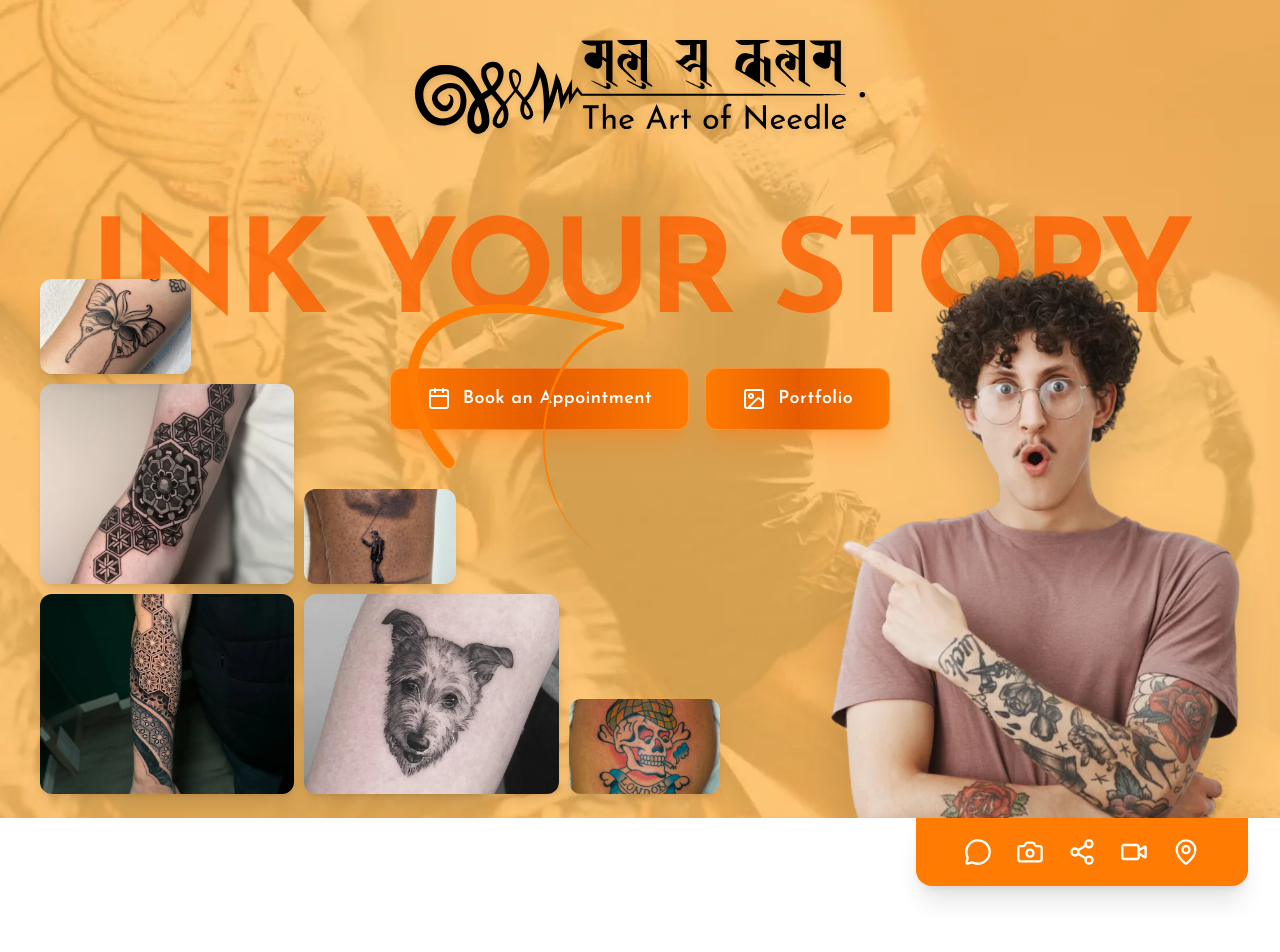
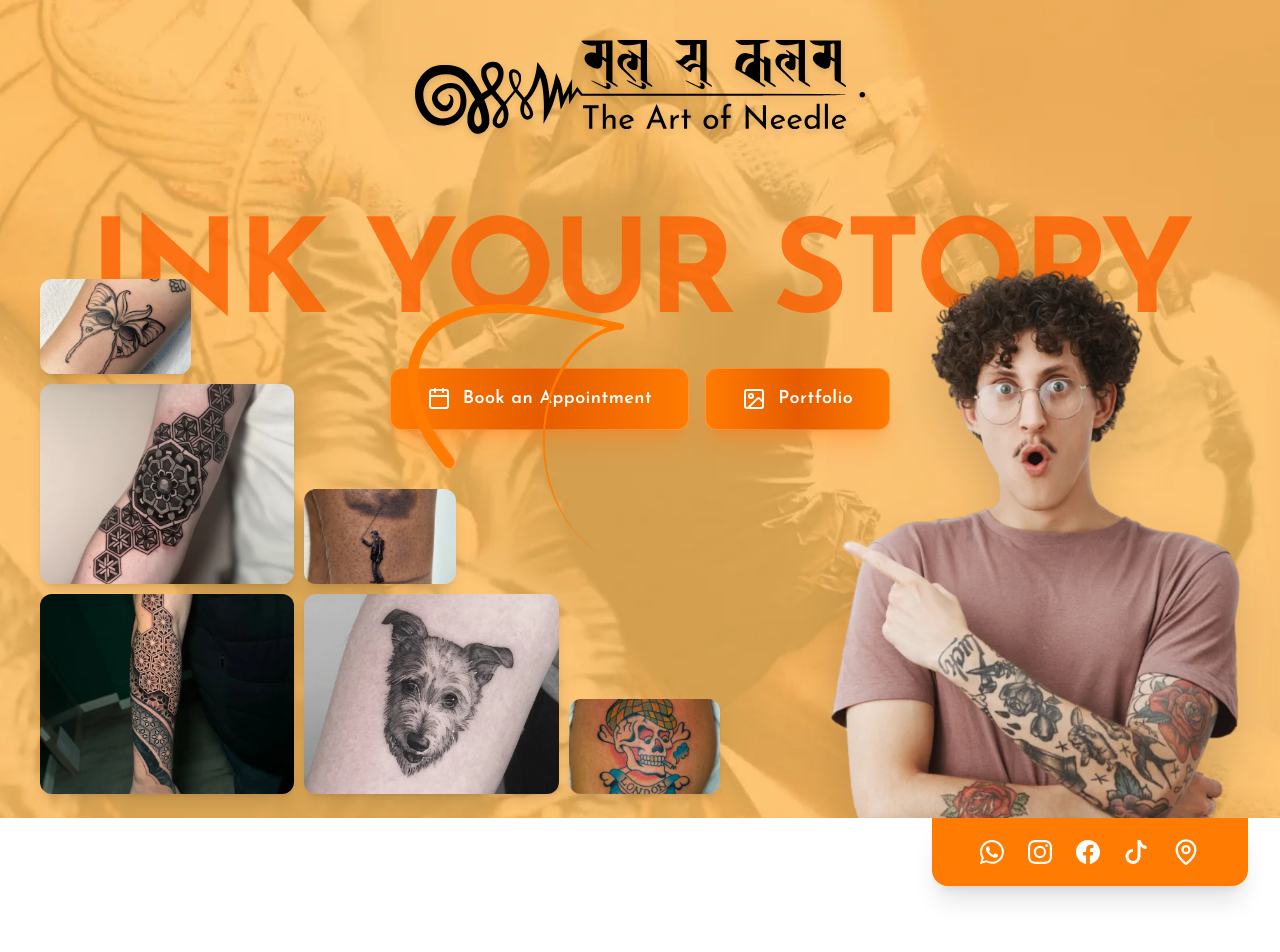
Before and after one commit to hudeopra/Mulu-Yu-Kalam, a Next.js app: page / in a window 1280 px wide. Shown: the top 952 px of the page. Built offline with nearby package versions, Linux system fonts and the light colour scheme; no server answers.

Commit message:
changed icons in about section

```diff
--- a/src/components/landing/AboutSection.tsx
+++ b/src/components/landing/AboutSection.tsx
@@ -16,7 +16,16 @@
                 aria-label="WhatsApp"
                 className="block text-white hover:text-[#ffbd5b] hover:scale-125 transition-all"
               >
-                <MessageCircle className="w-7 h-7" />
+                <svg
+                  xmlns="http://www.w3.org/2000/svg"
+                  width="24"
+                  height="24"
+                  fill="currentColor"
+                  className="bi bi-whatsapp"
+                  viewBox="0 0 16 16"
+                >
+                  <path d="M13.601 2.326A7.85 7.85 0 0 0 7.994 0C3.627 0 .068 3.558.064 7.926c0 1.399.366 2.76 1.057 3.965L0 16l4.204-1.102a7.9 7.9 0 0 0 3.79.965h.004c4.368 0 7.926-3.558 7.93-7.93A7.9 7.9 0 0 0 13.6 2.326zM7.994 14.521a6.6 6.6 0 0 1-3.356-.92l-.24-.144-2.494.654.666-2.433-.156-.251a6.56 6.56 0 0 1-1.007-3.505c0-3.626 2.957-6.584 6.591-6.584a6.56 6.56 0 0 1 4.66 1.931 6.56 6.56 0 0 1 1.928 4.66c-.004 3.639-2.961 6.592-6.592 6.592m3.615-4.934c-.197-.099-1.17-.578-1.353-.646-.182-.065-.315-.099-.445.099-.133.197-.513.646-.627.775-.114.133-.232.148-.43.05-.197-.1-.836-.308-1.592-.985-.59-.525-.985-1.175-1.103-1.372-.114-.198-.011-.304.088-.403.087-.088.197-.232.296-.346.1-.114.133-.198.198-.33.065-.134.034-.248-.015-.347-.05-.099-.445-1.076-.612-1.47-.16-.389-.323-.335-.445-.34-.114-.007-.247-.007-.38-.007a.73.73 0 0 0-.529.247c-.182.198-.691.677-.691 1.654s.71 1.916.81 2.049c.098.133 1.394 2.132 3.383 2.992.47.205.84.326 1.129.418.475.152.904.129 1.246.08.38-.058 1.171-.48 1.338-.943.164-.464.164-.86.114-.943-.049-.084-.182-.133-.38-.232" />
+                </svg>
               </a>
             </li>
             <li>
@@ -27,7 +36,16 @@
                 aria-label="Instagram"
                 className="block text-white hover:text-[#ffbd5b] hover:scale-125 transition-all"
               >
-                <Camera className="w-7 h-7" />
+                <svg
+                  xmlns="http://www.w3.org/2000/svg"
+                  width="24"
+                  height="24"
+                  fill="currentColor"
+                  className="bi bi-instagram"
+                  viewBox="0 0 16 16"
+                >
+                  <path d="M8 0C5.829 0 5.556.01 4.703.048 3.85.088 3.269.222 2.76.42a3.9 3.9 0 0 0-1.417.923A3.9 3.9 0 0 0 .42 2.76C.222 3.268.087 3.85.048 4.7.01 5.555 0 5.827 0 8.001c0 2.172.01 2.444.048 3.297.04.852.174 1.433.372 1.942.205.526.478.972.923 1.417.444.445.89.719 1.416.923.51.198 1.09.333 1.942.372C5.555 15.99 5.827 16 8 16s2.444-.01 3.298-.048c.851-.04 1.434-.174 1.943-.372a3.9 3.9 0 0 0 1.416-.923c.445-.445.718-.891.923-1.417.197-.509.332-1.09.372-1.942C15.99 10.445 16 10.173 16 8s-.01-2.445-.048-3.299c-.04-.851-.175-1.433-.372-1.941a3.9 3.9 0 0 0-.923-1.417A3.9 3.9 0 0 0 13.24.42c-.51-.198-1.092-.333-1.943-.372C10.443.01 10.172 0 7.998 0zm-.717 1.442h.718c2.136 0 2.389.007 3.232.046.78.035 1.204.166 1.486.275.373.145.64.319.92.599s.453.546.598.92c.11.281.24.705.275 1.485.039.843.047 1.096.047 3.231s-.008 2.389-.047 3.232c-.035.78-.166 1.203-.275 1.485a2.5 2.5 0 0 1-.599.919c-.28.28-.546.453-.92.598-.28.11-.704.24-1.485.276-.843.038-1.096.047-3.232.047s-2.39-.009-3.233-.047c-.78-.036-1.203-.166-1.485-.276a2.5 2.5 0 0 1-.92-.598 2.5 2.5 0 0 1-.6-.92c-.109-.281-.24-.705-.275-1.485-.038-.843-.046-1.096-.046-3.233s.008-2.388.046-3.231c.036-.78.166-1.204.276-1.486.145-.373.319-.64.599-.92s.546-.453.92-.598c.282-.11.705-.24 1.485-.276.738-.034 1.024-.044 2.515-.045zm4.988 1.328a.96.96 0 1 0 0 1.92.96.96 0 0 0 0-1.92m-4.27 1.122a4.109 4.109 0 1 0 0 8.217 4.109 4.109 0 0 0 0-8.217m0 1.441a2.667 2.667 0 1 1 0 5.334 2.667 2.667 0 0 1 0-5.334" />
+                </svg>
               </a>
             </li>
             <li>
@@ -38,7 +56,16 @@
                 aria-label="Facebook"
                 className="block text-white hover:text-[#ffbd5b] hover:scale-125 transition-all"
               >
-                <Share2 className="w-7 h-7" />
+                <svg
+                  xmlns="http://www.w3.org/2000/svg"
+                  width="24"
+                  height="24"
+                  fill="currentColor"
+                  className="bi bi-facebook"
+                  viewBox="0 0 16 16"
+                >
+                  <path d="M16 8.049c0-4.446-3.582-8.05-8-8.05C3.58 0-.002 3.603-.002 8.05c0 4.017 2.926 7.347 6.75 7.951v-5.625h-2.03V8.05H6.75V6.275c0-2.017 1.195-3.131 3.022-3.131.876 0 1.791.157 1.791.157v1.98h-1.009c-.993 0-1.303.621-1.303 1.258v1.51h2.218l-.354 2.326H9.25V16c3.824-.604 6.75-3.934 6.75-7.951" />
+                </svg>
               </a>
             </li>
             <li>
@@ -49,7 +76,16 @@
                 aria-label="TikTok"
                 className="block text-white hover:text-[#ffbd5b] hover:scale-125 transition-all"
               >
-                <Video className="w-7 h-7" />
+                <svg
+                  xmlns="http://www.w3.org/2000/svg"
+                  width="24"
+                  height="24"
+                  fill="currentColor"
+                  className="bi bi-tiktok"
+                  viewBox="0 0 16 16"
+                >
+                  <path d="M9 0h1.98c.144.715.54 1.617 1.235 2.512C12.895 3.389 13.797 4 15 4v2c-1.753 0-3.07-.814-4-1.829V11a5 5 0 1 1-5-5v2a3 3 0 1 0 3 3z" />
+                </svg>
               </a>
             </li>
             <li>
--- a/src/components/ui/CursorTrail.tsx
+++ b/src/components/ui/CursorTrail.tsx
@@ -1,6 +1,6 @@
 'use client';
 
-import { useEffect, useRef } from "react";
+import { useEffect, useRef } from 'react';
 
 export interface CursorTrailProps {
   /**
@@ -43,7 +43,7 @@
 }
 
 export function CursorTrail({
-  color = "#ff7b01",
+  color = '#ff7b01',
   pointsCount = 40,
   widthFactor = 0.3,
   spring = 0.4,
@@ -55,15 +55,15 @@
   useEffect(() => {
     // Respect accessibility preference for reduced motion (gracefully disable auto drift instead of killing component)
     const prefersReducedMotion =
-      typeof window !== "undefined" && window.matchMedia
-        ? window.matchMedia("(prefers-reduced-motion: reduce)").matches
+      typeof window !== 'undefined' && window.matchMedia
+        ? window.matchMedia('(prefers-reduced-motion: reduce)').matches
         : false;
     const canRunIdleMotion = enableIdleMotion && !prefersReducedMotion;
 
     const canvas = canvasRef.current;
     if (!canvas) return;
 
-    const ctx = canvas.getContext("2d", { alpha: true });
+    const ctx = canvas.getContext('2d', { alpha: true });
     if (!ctx) return;
 
     let animFrameId: number;
@@ -149,7 +149,11 @@
 
     const handleMouseOut = (e: MouseEvent) => {
       // Desktop: window boundary exit check
-      if (!hasMobileInteracted && !e.relatedTarget && !(e as unknown as { toElement?: Element }).toElement) {
+      if (
+        !hasMobileInteracted &&
+        !e.relatedTarget &&
+        !(e as unknown as { toElement?: Element }).toElement
+      ) {
         isAutopilotActive = true;
       }
     };
@@ -180,7 +184,12 @@
       const now = performance.now();
 
       // Desktop: Re-activate autopilot after 2.5s of mouse inactivity
-      if (!hasMobileInteracted && !isAutopilotActive && lastUserActionTime > 0 && now - lastUserActionTime > 2500) {
+      if (
+        !hasMobileInteracted &&
+        !isAutopilotActive &&
+        lastUserActionTime > 0 &&
+        now - lastUserActionTime > 5500
+      ) {
         isAutopilotActive = true;
       }
 
@@ -219,8 +228,8 @@
 
       // Smooth Bezier spline rendering with tapering width
       ctx.strokeStyle = color;
-      ctx.lineCap = "round";
-      ctx.lineJoin = "round";
+      ctx.lineCap = 'round';
+      ctx.lineJoin = 'round';
 
       let prevX = trail[0].x;
       let prevY = trail[0].y;
@@ -255,40 +264,51 @@
     };
 
     const handleVisibilityChange = () => {
-      if (document.visibilityState === "hidden") {
+      if (document.visibilityState === 'hidden') {
         window.cancelAnimationFrame(animFrameId);
       } else {
         animFrameId = window.requestAnimationFrame(render);
       }
     };
 
-    window.addEventListener("mousemove", handleMouseMove, { passive: true });
-    window.addEventListener("click", handleClick, { passive: true });
-    window.addEventListener("pointerdown", handlePointerDown, { passive: true });
-    window.addEventListener("pointermove", handlePointerMove, { passive: true });
-    window.addEventListener("touchstart", handleTouchStart, { passive: true });
-    window.addEventListener("touchmove", handleTouchMove, { passive: true });
-    document.addEventListener("mouseleave", handleMouseLeave, { passive: true });
-    document.documentElement.addEventListener("mouseleave", handleMouseLeave, { passive: true });
-    window.addEventListener("mouseout", handleMouseOut, { passive: true });
-    window.addEventListener("blur", handleBlur);
-    window.addEventListener("resize", handleResize, { passive: true });
-    document.addEventListener("visibilitychange", handleVisibilityChange);
+    window.addEventListener('mousemove', handleMouseMove, { passive: true });
+    window.addEventListener('click', handleClick, { passive: true });
+    window.addEventListener('pointerdown', handlePointerDown, {
+      passive: true,
+    });
+    window.addEventListener('pointermove', handlePointerMove, {
+      passive: true,
+    });
+    window.addEventListener('touchstart', handleTouchStart, { passive: true });
+    window.addEventListener('touchmove', handleTouchMove, { passive: true });
+    document.addEventListener('mouseleave', handleMouseLeave, {
+      passive: true,
+    });
+    document.documentElement.addEventListener('mouseleave', handleMouseLeave, {
+      passive: true,
+    });
+    window.addEventListener('mouseout', handleMouseOut, { passive: true });
+    window.addEventListener('blur', handleBlur);
+    window.addEventListener('resize', handleResize, { passive: true });
+    document.addEventListener('visibilitychange', handleVisibilityChange);
 
     return () => {
       window.cancelAnimationFrame(animFrameId);
-      window.removeEventListener("mousemove", handleMouseMove);
-      window.removeEventListener("click", handleClick);
-      window.removeEventListener("pointerdown", handlePointerDown);
-      window.removeEventListener("pointermove", handlePointerMove);
-      window.removeEventListener("touchstart", handleTouchStart);
-      window.removeEventListener("touchmove", handleTouchMove);
-      document.removeEventListener("mouseleave", handleMouseLeave);
-      document.documentElement.removeEventListener("mouseleave", handleMouseLeave);
-      window.removeEventListener("mouseout", handleMouseOut);
-      window.removeEventListener("blur", handleBlur);
-      window.removeEventListener("resize", handleResize);
-      document.removeEventListener("visibilitychange", handleVisibilityChange);
+      window.removeEventListener('mousemove', handleMouseMove);
+      window.removeEventListener('click', handleClick);
+      window.removeEventListener('pointerdown', handlePointerDown);
+      window.removeEventListener('pointermove', handlePointerMove);
+      window.removeEventListener('touchstart', handleTouchStart);
+      window.removeEventListener('touchmove', handleTouchMove);
+      document.removeEventListener('mouseleave', handleMouseLeave);
+      document.documentElement.removeEventListener(
+        'mouseleave',
+        handleMouseLeave,
+      );
+      window.removeEventListener('mouseout', handleMouseOut);
+      window.removeEventListener('blur', handleBlur);
+      window.removeEventListener('resize', handleResize);
+      document.removeEventListener('visibilitychange', handleVisibilityChange);
     };
   }, [color, pointsCount, widthFactor, spring, friction, enableIdleMotion]);
 
```
